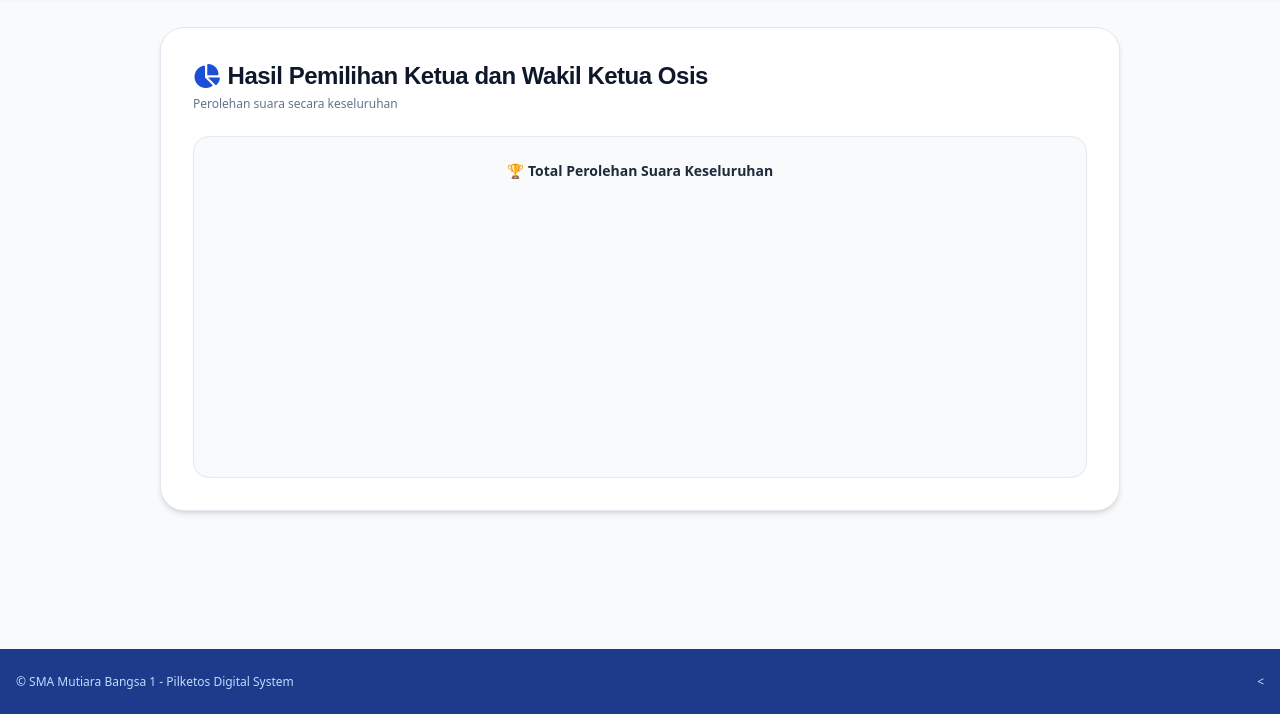
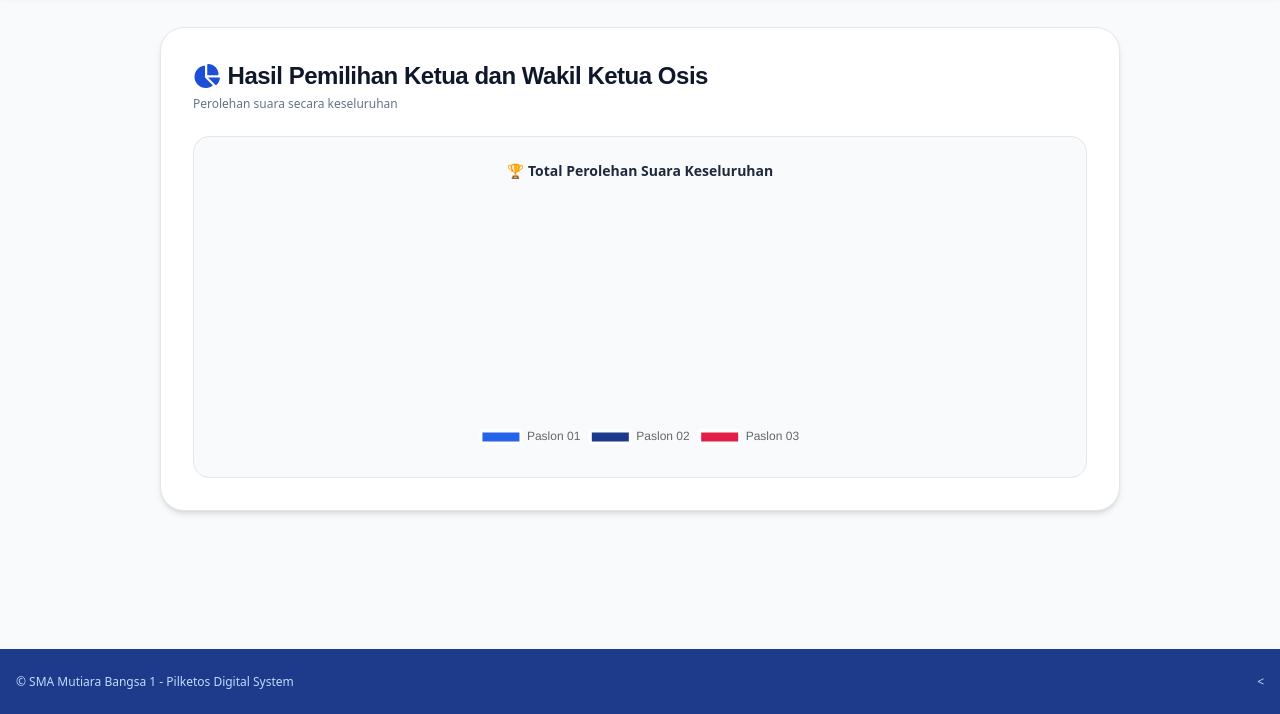
Before and after one commit to xyneth-cyber/pilketossmamb1, a website: page index.html in a window 1280 px wide. Shown: the part 86-800 px from the top of the page. Drawn offline with nearby package versions, Linux system fonts and the light colour scheme; no server answers.

Commit message:
Update index.html

```diff
--- a/index.html
+++ b/index.html
@@ -423,16 +423,12 @@
         let barChartInstance = null;
 
         // Load data.txt saat halaman dimuat
-        /* window.addEventListener('DOMContentLoaded', async () => {
-            databaseMurid = await muatDataMurid();
-            if (window.location.hash === '#admin') {
-                openAdminModal();
-            }
-            switchTab('stats')
+        window.addEventListener('DOMContentLoaded', async () => {
+            loadPublicStats();
         });
 
         // 1. Fungsi Membaca file data.txt
-        async function muatDataMurid() {
+        /* async function muatDataMurid() {
             try {
                 const response = await fetch('data.txt');
                 if (!response.ok) return {};
```
